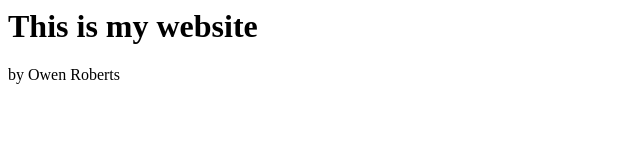
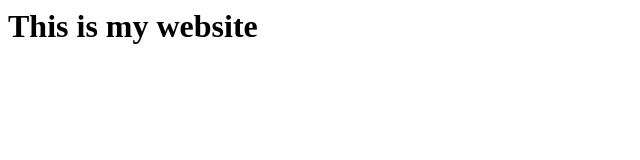
Before and after one commit to owenroberts/gitclass, a plain HTML site: page index.html in a window 1280 px wide. Shown: the whole page, without its empty margins (0-640 px from the left). Drawn offline with Linux system fonts and the light colour scheme.

Commit message:
Revert "updates index.html"
This reverts commit a547b47beb7a86afc3fee37cd6eee7d3ff93d7da.

reverts by owen roberts

```diff
--- a/index.html
+++ b/index.html
@@ -2,6 +2,5 @@
 <title>My Website</title>
 <body>
 <h1>This is my website</h1>
-<p>by Owen Roberts</p>
 </body>
 </html>
```
